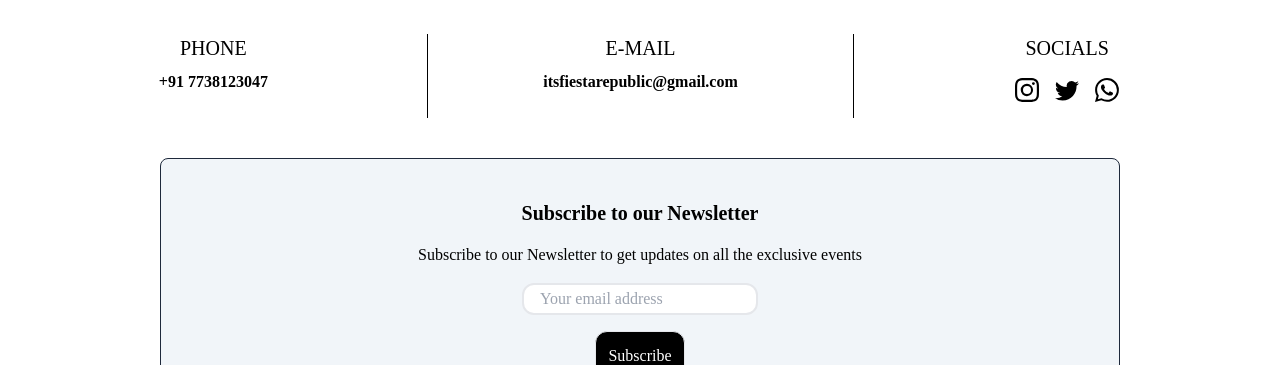
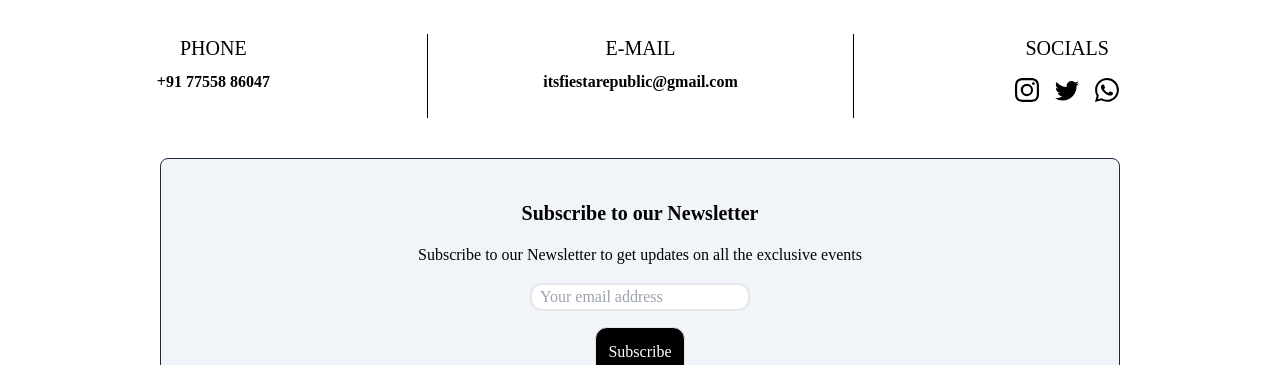
Before and after one commit to Khushi2402/Fiesta-Republic, a React (Create React App) app: page / in a window 1280 px wide. Shown: the part 1214-1579 px from the top of the page. Built offline with nearby package versions, Linux system fonts and the light colour scheme.

Commit message:
Number changed

```diff
--- a/src/components/Contact.jsx
+++ b/src/components/Contact.jsx
@@ -8,7 +8,7 @@ const Contact = () => {
       <div className='grid md:grid-cols-3 divide-x divide-black pt-10'>
         <div>
             <h1 className='text-xl font-normal pb-2'>PHONE</h1>
-            <p className='font-bold pb-6'>+91 7738123047</p>
+            <p className='font-bold pb-6'>+91 77558 86047</p>
         </div>
         <div>
             <h1 className='text-xl font-normal pb-2'>E-MAIL</h1>
@@ -23,7 +23,7 @@ const Contact = () => {
               <a href='https://twitter.com/FiestaRepublic?t=VeIxvIRC9bRSKdHOZi2MGQ&s=09'>
                 <BsTwitter className='px-2 w-10 h-10 cursor-pointer'/>
               </a>
-              <a href='https://wa.me/917738123047?text='>
+              <a href='https://wa.me/917755886047?text='>
                 <BsWhatsapp className='px-2 w-10 h-10 cursor-pointer'/>
               </a>
             </div>
@@ -35,7 +35,7 @@ const Contact = () => {
             <div className='flex flex-col items-center space-y-4'>
                 <h1 className='text-xl font-semibold'>Subscribe to our Newsletter</h1>
                 <p className=''>Subscribe to our Newsletter to get updates on all the exclusive events</p>
-                <input text='text' placeholder='Your email address' className='border-2 rounded-xl w-auto h-8 px-4'></input>
+                <input text='text' placeholder='Your email address' className='md border-2 rounded-xl w-auto px-2'></input>
                 <button className='rounded-xl'>Subscribe</button>
                 <p className='text-sm  underline underline-offset-auto hover:font-semibold cursor-pointer'>No thanks</p>
             </div>
```
